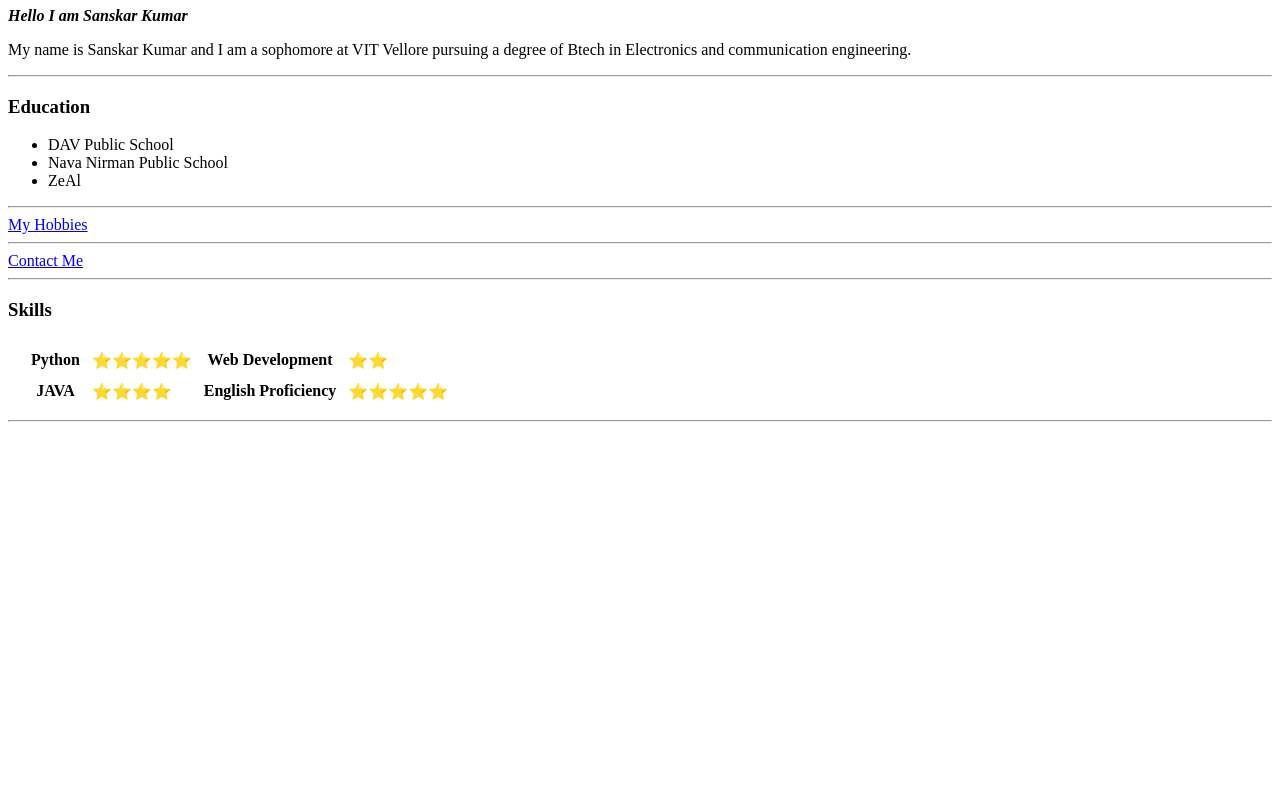
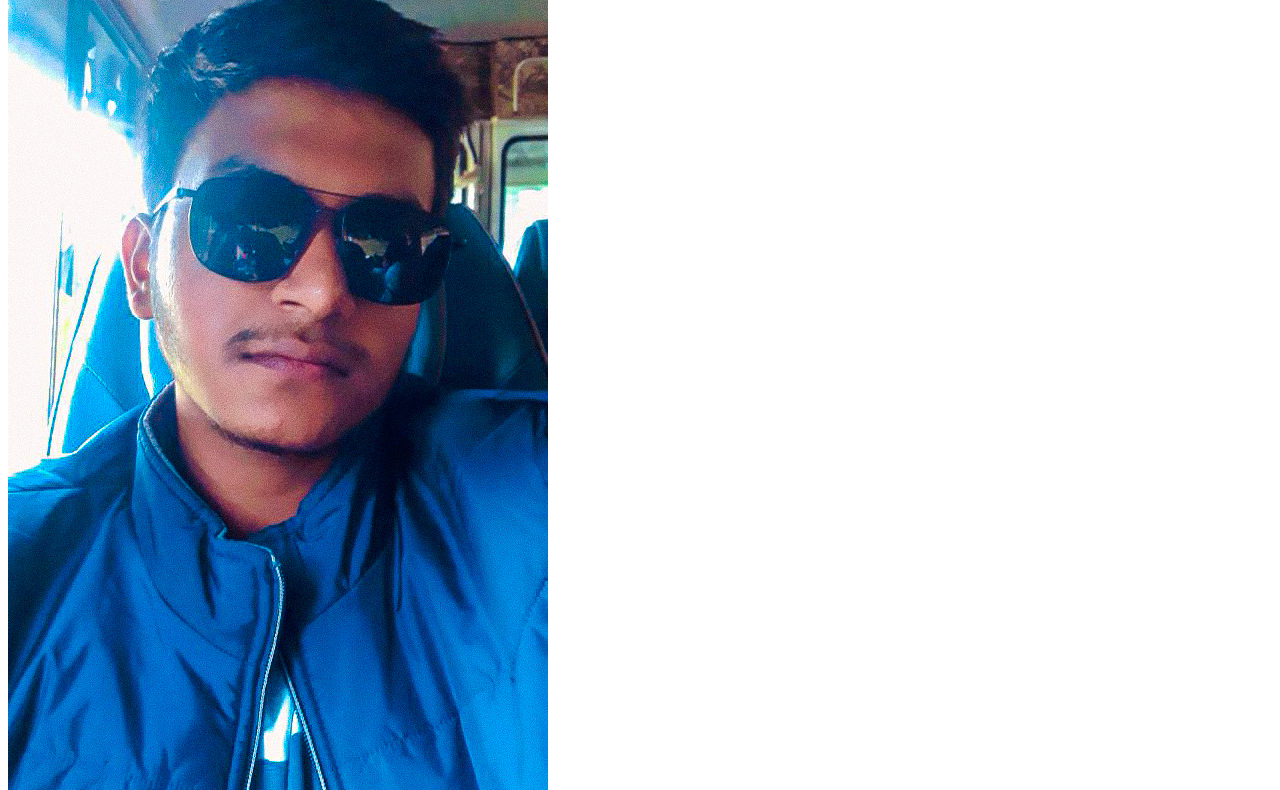
Before and after one commit to skar8521/sancv, a plain HTML site: page index.html in a window 1280 px wide. Shown: the part 99-889 px from the top of the page. Before the commit the page ends 800 px from the top, so only its background shows below. Drawn offline with Linux system fonts and the light colour scheme; files whose address does not match are found by name.

Commit message:
updated2

```diff
--- a/index.html
+++ b/index.html
@@ -7,7 +7,7 @@
 </head>
 
 <body>
-  <img src=""C:\Users\Sanskar\OneDrive\Desktop\WEBDEV\HTML-personal file\images\Snapchat-623805427-5.jpg"" alt="Sanskar's image">
+  <img src="C:\Users\Sanskar\OneDrive\Desktop\WEBDEV\HTML-personal file\images\Snapchat-623805427-5.jpg" alt="Sanskar's image">
   <h1>Sanskar Kumar</h1>
   <p><em><strong>Hello I am Sanskar Kumar</strong></em></p>
   <p>My name is Sanskar Kumar and I am a sophomore at VIT Vellore pursuing a degree of Btech in Electronics and communication engineering.</p>
```
